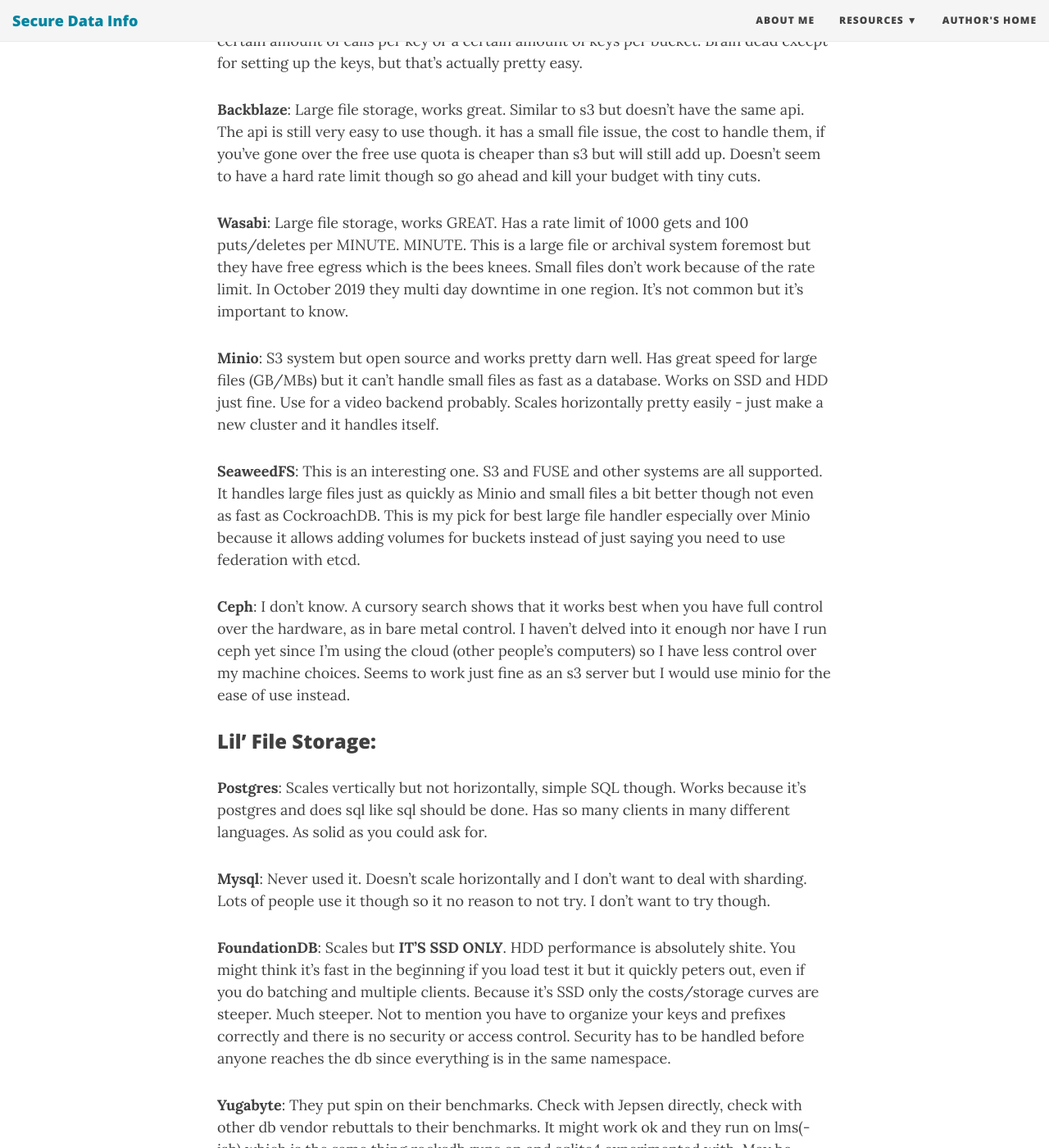
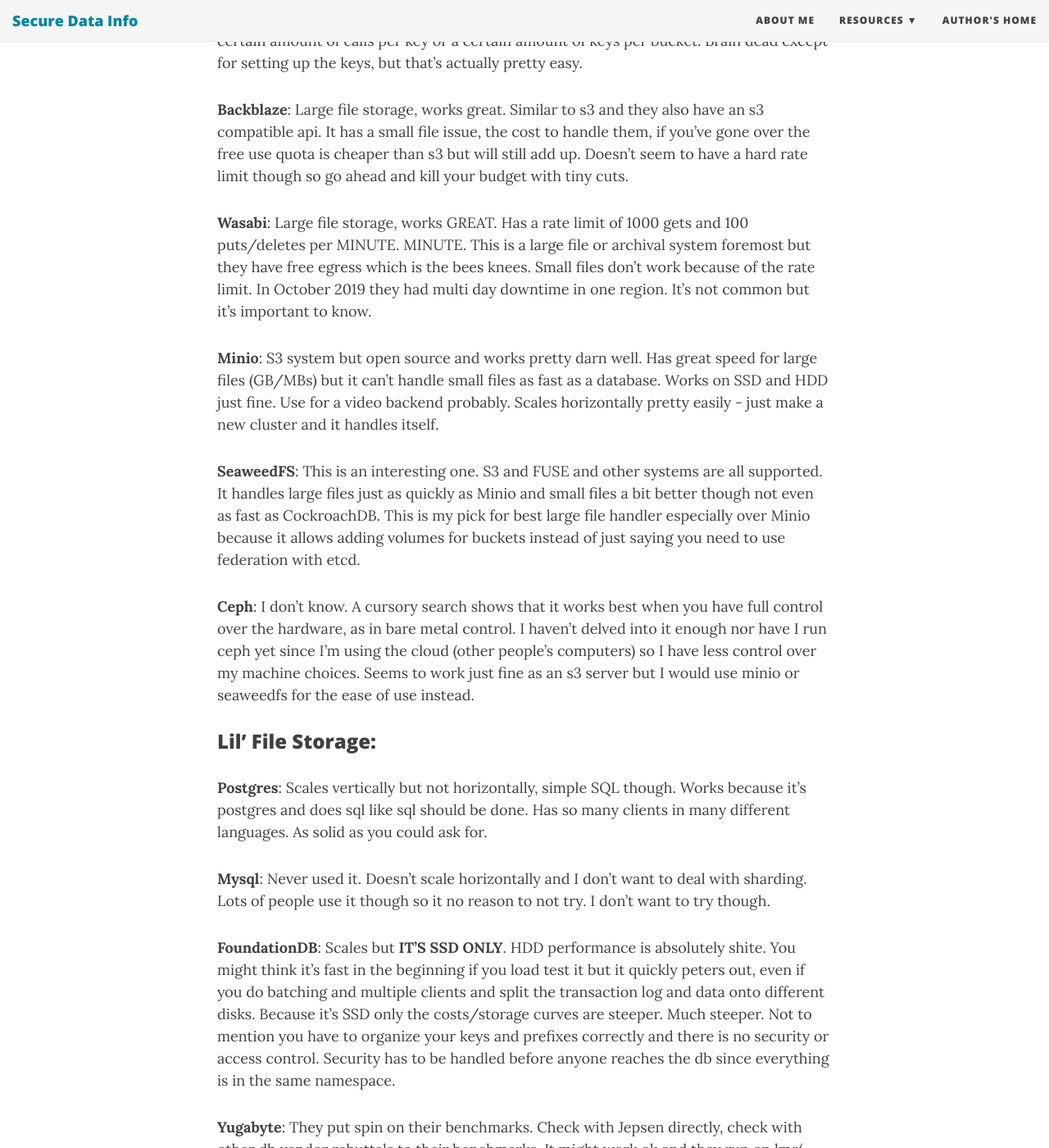
Before and after one commit to anidean/anidean.github.io, a Jekyll site: the page built from _posts/2020-05-01-storage-choices.md, in a window 1280 px wide and 1400 px high, scrolled down 1113 px. Shown: the whole window at 82% size. Built offline with Jekyll 4.4.1, drawn with Linux system fonts in a browser that asks for light colours; nearby versions of some CDN libraries; some of the changed text lies outside the part shown.

Commit message:
touchups.  leave it alone now, lets do something else

```diff
--- a/_posts/2020-05-01-storage-choices.md
+++ b/_posts/2020-05-01-storage-choices.md
@@ -17,15 +17,15 @@
 
 **Google Cloud Storage**: Again, you have loads of money.  Same exact reasoning as above.  Buckets and keys automatically scale though whereas S3 gets funny scaling issues at certain amount of calls per key or a certain amount of keys per bucket.  Brain dead except for setting up the keys, but that's actually pretty easy.
 
-**Backblaze**:  Large file storage, works great.  Similar to s3 but doesn't have the same api.  The api is still very easy to use though. it has a small file issue, the cost to handle them, if you've gone over the free use quota is cheaper than s3 but will still add up.  Doesn't seem to have a hard rate limit though so go ahead and kill your budget with tiny cuts.
+**Backblaze**:  Large file storage, works great.  Similar to s3 and they also have an s3 compatible api.  It has a small file issue, the cost to handle them, if you've gone over the free use quota is cheaper than s3 but will still add up.  Doesn't seem to have a hard rate limit though so go ahead and kill your budget with tiny cuts.
 
-**Wasabi**: Large file storage, works GREAT.  Has a rate limit of 1000 gets and 100 puts/deletes per MINUTE.  MINUTE.  This is a large file or archival system foremost but they have free egress which is the bees knees.  Small files don't work because of the rate limit.  In October 2019 they multi day downtime in one region.   It's not common but it's important to know.
+**Wasabi**: Large file storage, works GREAT.  Has a rate limit of 1000 gets and 100 puts/deletes per MINUTE.  MINUTE.  This is a large file or archival system foremost but they have free egress which is the bees knees.  Small files don't work because of the rate limit.  In October 2019 they had multi day downtime in one region.   It's not common but it's important to know.
 
 **Minio**: S3 system but open source and works pretty darn well.  Has great speed for large files (GB/MBs) but it can't handle small files as fast as a database.  Works on SSD and HDD just fine.  Use for a video backend probably. Scales horizontally pretty easily - just make a new cluster and it handles itself.
 
 **SeaweedFS**: This is an interesting one.  S3 and FUSE and other systems are all supported.  It handles large files just as quickly as Minio and small files a bit better though not even as fast as CockroachDB.  This is my pick for best large file handler especially over Minio because it allows adding volumes for buckets instead of just saying you need to use federation with etcd.
 
-**Ceph**:  I don't know. A cursory search shows that it works best when you have full control over the hardware, as in bare metal control.  I haven't delved into it enough nor have I run ceph yet since I'm using the cloud (other people's computers) so I have less control over my machine choices. Seems to work just fine as an s3 server but I would use minio for the ease of use instead.
+**Ceph**:  I don't know. A cursory search shows that it works best when you have full control over the hardware, as in bare metal control.  I haven't delved into it enough nor have I run ceph yet since I'm using the cloud (other people's computers) so I have less control over my machine choices. Seems to work just fine as an s3 server but I would use minio or seaweedfs for the ease of use instead.
 
 ### Lil' File Storage:
 
@@ -33,7 +33,7 @@
 
 **Mysql**: Never used it. Doesn't scale horizontally and I don't want to deal with sharding.  Lots of people use it though so it no reason to not try.  I don't want to try though.
 
-**FoundationDB**: Scales but **IT'S SSD ONLY**.  HDD performance is absolutely shite.  You might think it's fast in the beginning if you load test it but it quickly peters out, even if you do batching and multiple clients.  Because it's SSD only the costs/storage curves are steeper.  Much steeper.  Not to mention you have to organize your keys and prefixes correctly and there is no security or access control.  Security has to be handled before anyone reaches the db since everything is in the same namespace.
+**FoundationDB**: Scales but **IT'S SSD ONLY**.  HDD performance is absolutely shite.  You might think it's fast in the beginning if you load test it but it quickly peters out, even if you do batching and multiple clients and split the transaction log and data onto different disks.  Because it's SSD only the costs/storage curves are steeper.  Much steeper.  Not to mention you have to organize your keys and prefixes correctly and there is no security or access control.  Security has to be handled before anyone reaches the db since everything is in the same namespace.
 
 **Yugabyte**:  They put spin on their benchmarks.  Check with Jepsen directly, check with other db vendor rebuttals to their benchmarks.  It might work ok and they run on lms(-ish) which is the same thing rocksdb runs on and sqlite4 experimented with.  May be worth checking out but I'm not going to do it.
 
@@ -53,4 +53,4 @@
 
 **Aerospike**: Similar to HSE and came to the market/community first.  It's SSD biased so that's a no go.
 
-Theres a lot more.  I can't get to them all, My choices are CockroachDB for small files with a script to manage the scaling and minio for the large files with another script to handle the scaling. Brain dead easy, cost effective, enough performance to handle large load of users when combined with edge vps servers.
+Theres a lot more.  I can't get to them all, My choices are Cassandra for small files with a script to manage the scaling and SeaweedFS for the large files with another script to handle the scaling. Brain dead easy, cost effective, enough performance to handle large load of users when combined with edge vps servers.
```
Also changed, not shown: other parts of _posts/2020-05-01-storage-choices.md (+1 -1 lines).
